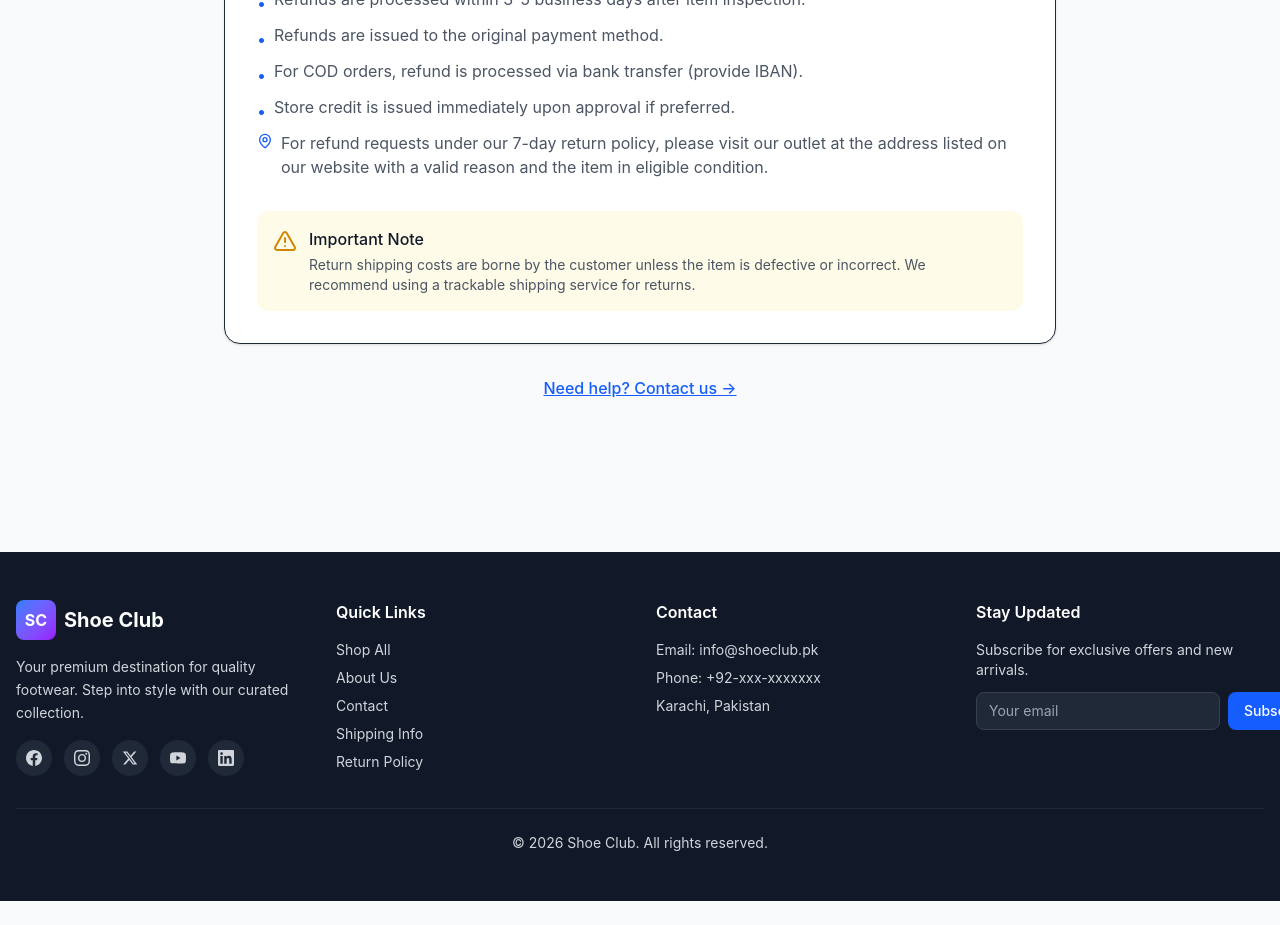
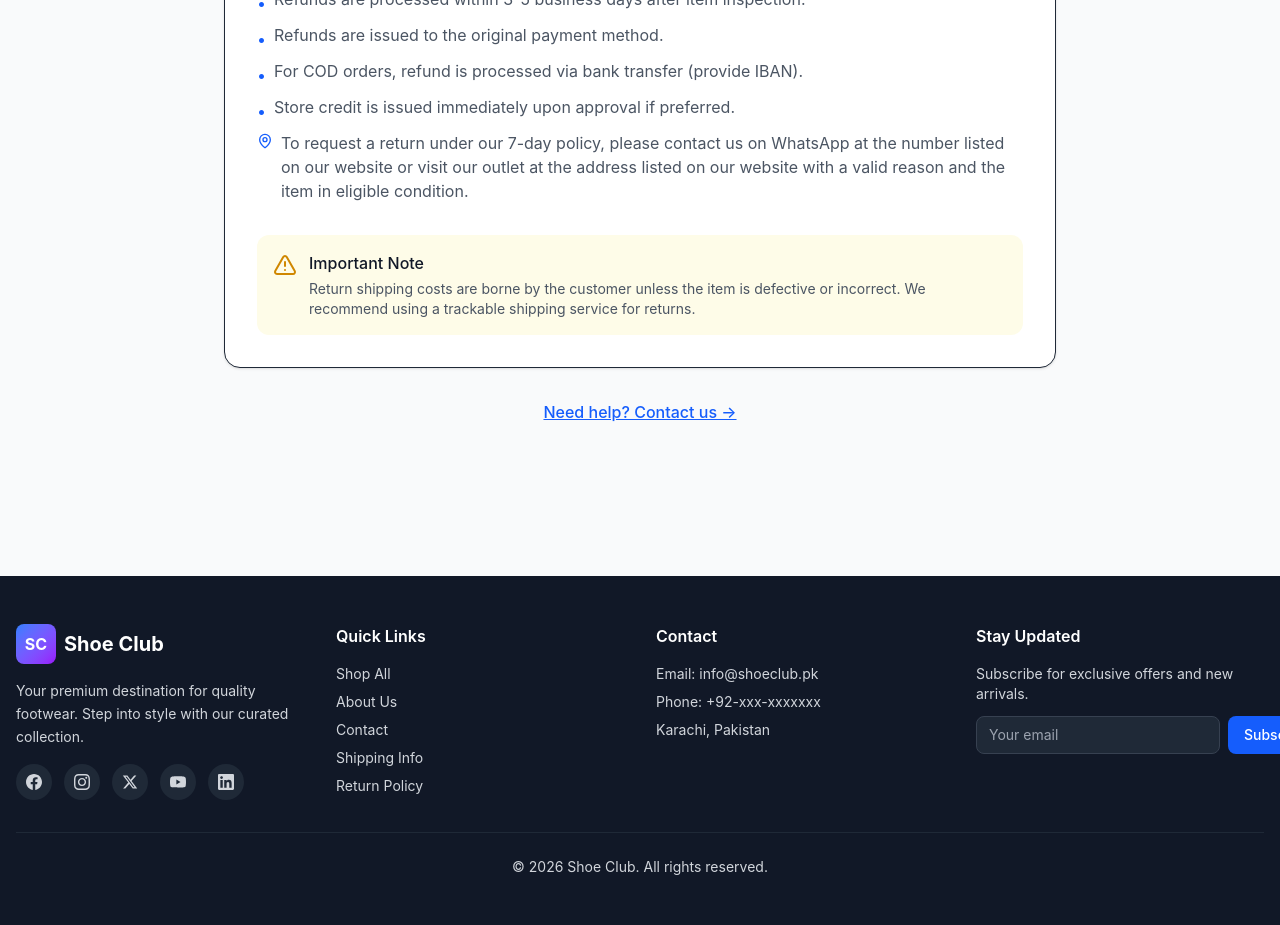
Before and after one commit to sheoclub/full-app, a React (Vite) app in the folder frontend/: page /return-policy in a window 1280 px wide. Shown: the part 1500-2425 px from the top of the page. Before the commit the page ends 2401 px from the top, so only its background shows below. Built offline with nearby package versions, Linux system fonts and the light colour scheme; no server answers.

Commit message:
Update return contact instructions

```diff
--- a/frontend/src/pages/public/ReturnPolicyPage.tsx
+++ b/frontend/src/pages/public/ReturnPolicyPage.tsx
@@ -141,7 +141,7 @@ export default function ReturnPolicyPage() {
                             </li>
                             <li className="flex items-start gap-2">
                                 <MapPin className="w-4 h-4 text-blue-600 mt-0.5 flex-shrink-0" />
-                                For refund requests under our 7-day return policy, please visit our outlet at {settings?.contact_address || 'the address listed on our website'} with a valid reason and the item in eligible condition.
+                                To request a return under our 7-day policy, please contact us on WhatsApp at {settings?.contact_phone || 'the number listed on our website'} or visit our outlet at {settings?.contact_address || 'the address listed on our website'} with a valid reason and the item in eligible condition.
                             </li>
                         </ul>
                     </div>
```
